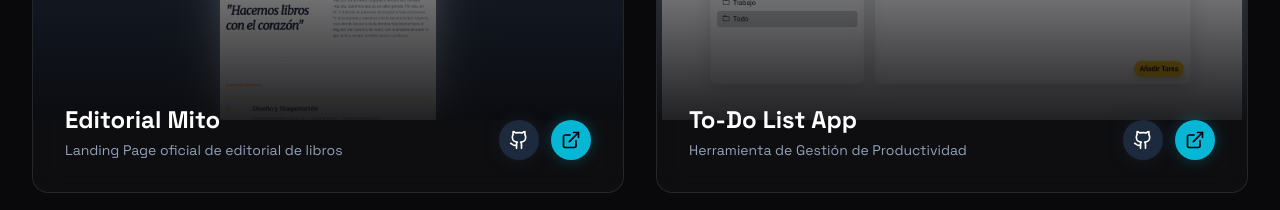
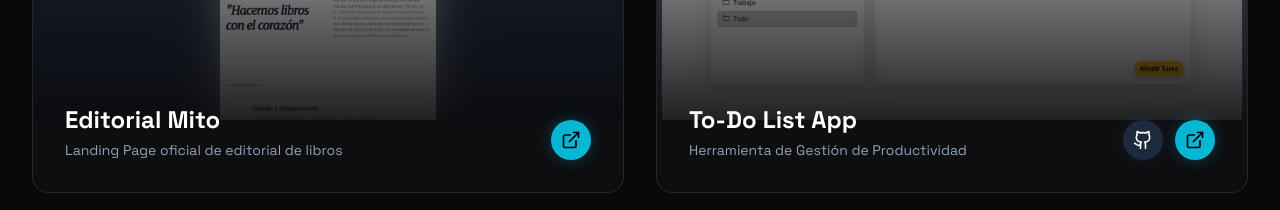
Before and after one commit to FranciscoCordoba/portfolio-fcordoba, a React (Vite) app: page / in a window 1280 px wide. Shown: the part 1580-1790 px from the top of the page. Built offline with nearby package versions, Linux system fonts and the light colour scheme.

Commit message:
quito link del repositorio de mito

```diff
--- a/src/components/Projects.jsx
+++ b/src/components/Projects.jsx
@@ -36,6 +36,7 @@ export const Projects = () => {
                                     <p className="text-slate-400 text-sm">{project.category}</p>
                                 </div>
                                 <div className="flex items-center gap-3">
+                                    {project.link && (
                                         <a
                                             href={project.link}
                                             target="_blank"
@@ -44,7 +45,7 @@ export const Projects = () => {
                                             aria-label={`Code repo for ${project.title}`}
                                         >
                                             <Github size={20} />
-                                    </a>
+                                        </a>)}
                                     <a
                                         href={project.website}
                                         target="_blank"
--- a/src/data/portfolioData.js
+++ b/src/data/portfolioData.js
@@ -55,7 +55,7 @@ export const portfolioData = {
             category: "Landing Page oficial de editorial de libros",
             tag: "ReactJS + Tailwind CSS",
             image: "/editorialmito.ar_.png",
-            link: "https://github.com/FranciscoCordoba/mito-editorial",
+            /*link: "https://github.com/FranciscoCordoba/mito-editorial",*/
             website: "https://editorialmito.ar/"
         },
         {
```
Lines whose indentation alone changed are shown as unchanged.
